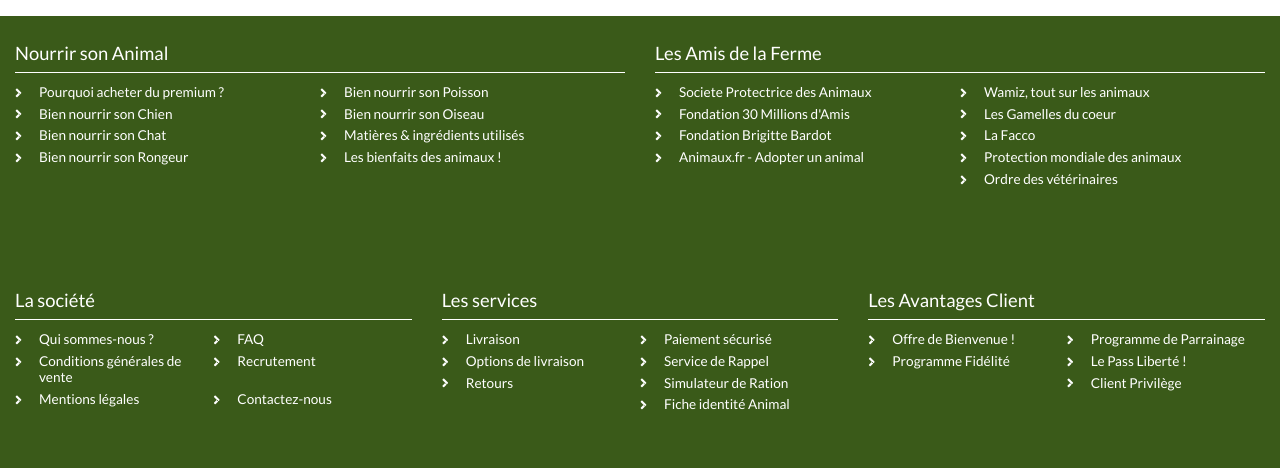
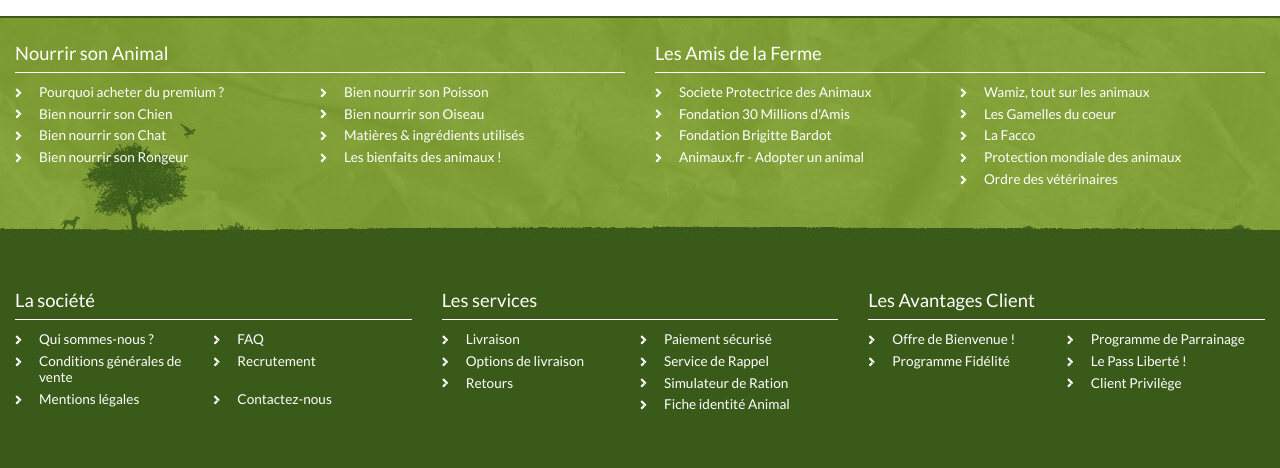
Before and after one commit to maketryuk/animaux, a plain HTML site: page index.html in a window 1280 px wide. Shown: the part 3505-3973 px from the top of the page. Drawn offline with Linux system fonts and the light colour scheme.

Commit message:
fixed the way

```diff
--- a/assets/style/main.scss
+++ b/assets/style/main.scss
@@ -1449,7 +1449,7 @@ button {
 .footer {
   border-top: 2px solid #3a5a19;
   background-color: #3a5a19;
-  background-image: url(./img/footer.jpg);
+  background-image: url(../img/footer.jpg );
   background-repeat: repeat-x;
   background-size: auto;
   background-position: left top;
```
Also changed, not shown: assets/style/main.css, 1 other file.
